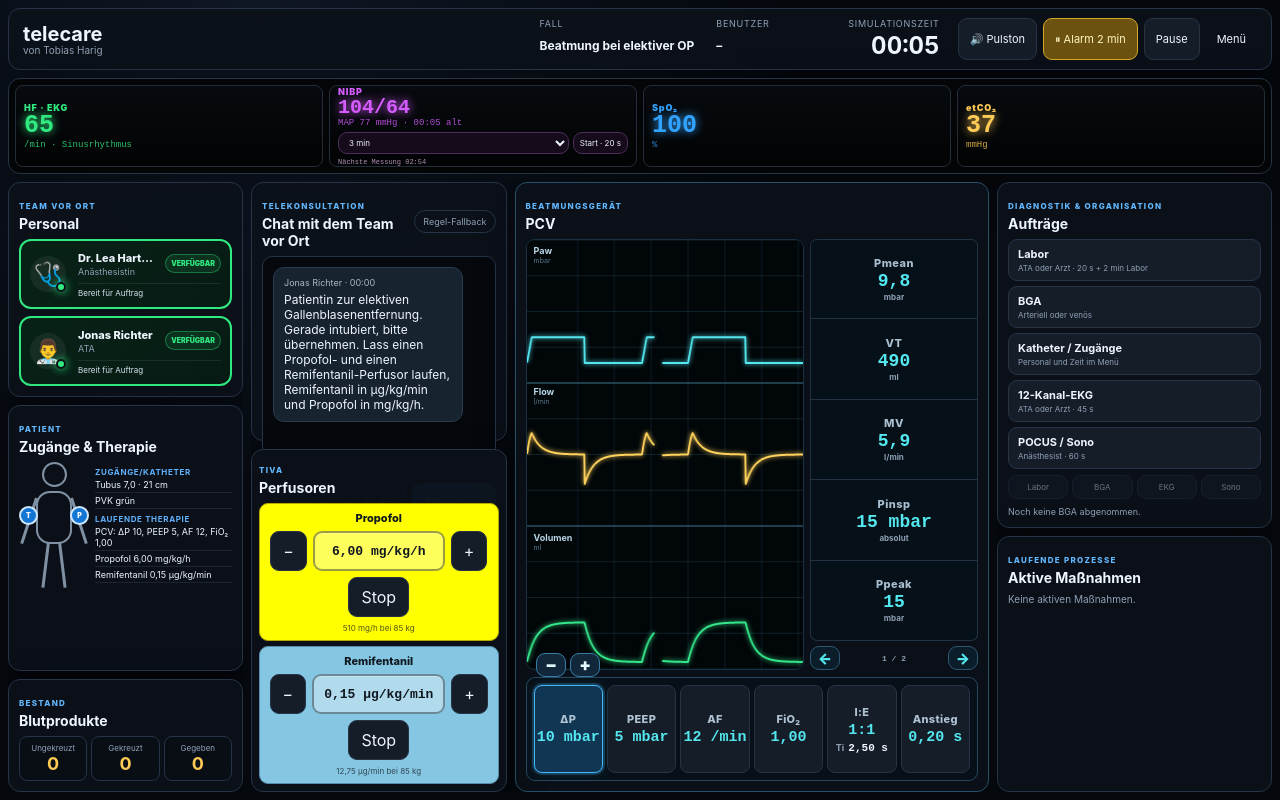
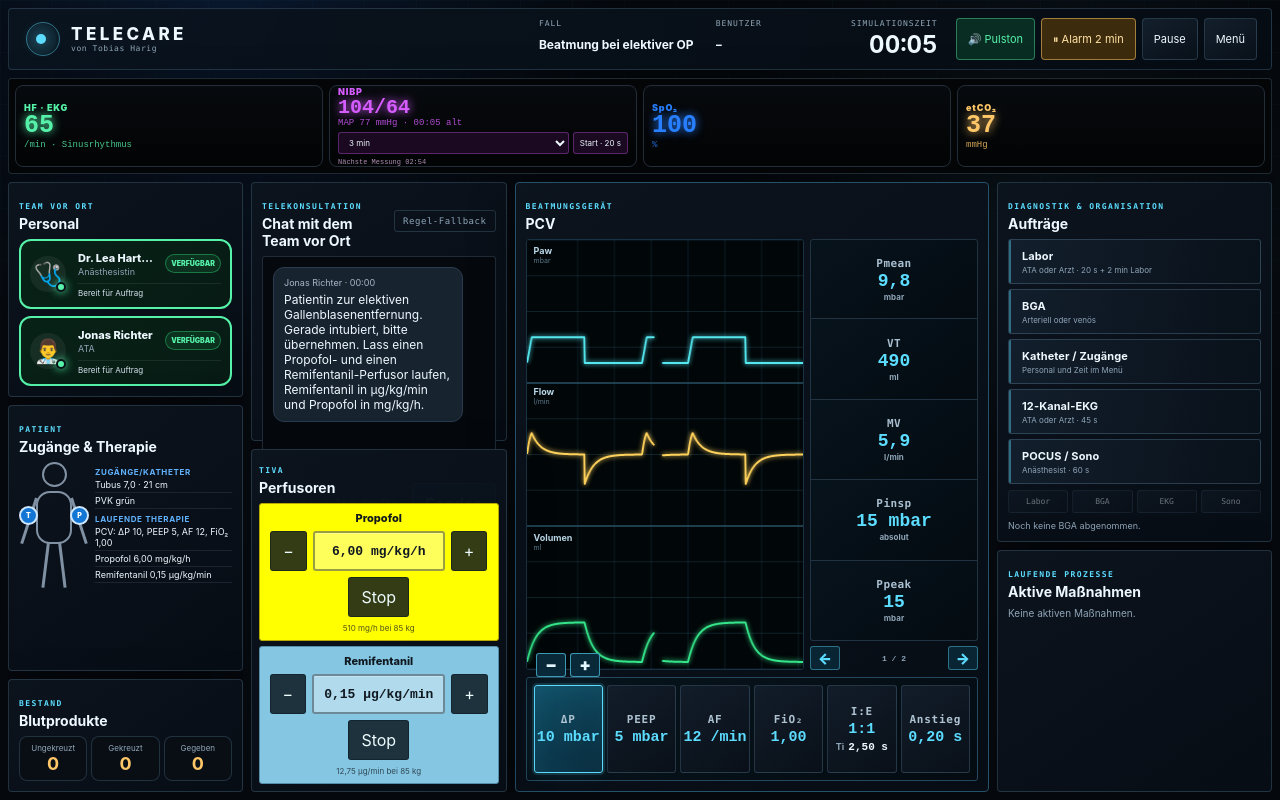
Before and after one commit to tobihar/telecare-simulator, a website: page vent.html in a window 1280 px wide. Drawn offline with Linux system fonts and the light colour scheme; no server answers.

Commit message:
Add files via upload

```diff
--- a/vent.css
+++ b/vent.css
@@ -2,39 +2,58 @@
   --bg: #05080d;
   --panel: #0c1119;
   --panel-2: #141c27;
-  --line: #263446;
-  --text: #eef5ff;
-  --muted: #8fa0b5;
-  --blue: #32a2ff;
-  --green: #31e981;
+  --line: rgba(135, 190, 224, .2);
+  --line-bright: rgba(101, 217, 255, .5);
+  --text: #eef8ff;
+  --muted: #8fa5b7;
+  --blue: #277fff;
+  --green: #56f2a9;
   --red: #ff4f68;
   --purple: #d55cff;
-  --cyan: #54e7ef;
-  --yellow: #ffca55;
-  --shadow: 0 14px 40px rgba(0, 0, 0, .28);
+  --cyan: #5cddff;
+  --yellow: #ffc768;
+  --control: rgba(11, 20, 31, .92);
+  --control-hover: rgba(20, 47, 64, .96);
+  --mono: "SFMono-Regular", Consolas, "Liberation Mono", monospace;
+  --shadow: 0 18px 48px rgba(0, 0, 0, .3);
 }
 
 * { box-sizing: border-box; }
 html { color-scheme: dark; }
 body {
+  position: relative;
   margin: 0;
   min-width: 320px;
   color: var(--text);
-  background: radial-gradient(circle at 20% 0, #101827 0, var(--bg) 42%);
+  background: radial-gradient(circle at 18% 0, rgba(39, 127, 255, .14) 0, transparent 29%), radial-gradient(circle at 82% 22%, rgba(92, 221, 255, .055), transparent 26%), var(--bg);
   font-family: Inter, ui-sans-serif, system-ui, -apple-system, BlinkMacSystemFont, "Segoe UI", sans-serif;
 }
+body::before {
+  position: fixed;
+  z-index: 0;
+  inset: 0;
+  background-image: linear-gradient(rgba(92, 221, 255, .025) 1px, transparent 1px), linear-gradient(90deg, rgba(92, 221, 255, .025) 1px, transparent 1px);
+  background-size: 52px 52px;
+  mask-image: linear-gradient(to bottom, #000, transparent 88%);
+  content: "";
+  pointer-events: none;
+}
+::selection { color: #fff; background: rgba(92, 221, 255, .25); }
 button, select, input { font: inherit; }
 button, select, .button-link {
   border: 1px solid var(--line);
-  border-radius: 9px;
+  border-radius: 4px;
   color: var(--text);
-  background: #151d29;
+  background: linear-gradient(145deg, rgba(20, 32, 46, .96), rgba(10, 18, 27, .98));
 }
-button, .button-link { padding: 9px 12px; cursor: pointer; }
-button:hover, .button-link:hover { border-color: #49749e; }
+button, .button-link { padding: 9px 12px; cursor: pointer; transition: border-color .18s ease, color .18s ease, background .18s ease, box-shadow .18s ease, transform .18s ease; }
+button:not(:disabled):hover, .button-link:hover { border-color: var(--line-bright); color: #fff; background: var(--control-hover); box-shadow: inset 0 0 20px rgba(92, 221, 255, .045), 0 8px 22px rgba(0, 0, 0, .18); transform: translateY(-1px); }
+button:not(:disabled):active, .button-link:active { transform: translateY(0); }
+button:focus-visible, .button-link:focus-visible, select:focus-visible, input:focus-visible, summary:focus-visible { outline: 2px solid var(--cyan); outline-offset: 2px; }
 button:disabled { opacity: .42; cursor: not-allowed; }
 .button-link { display: flex; align-items: center; justify-content: center; text-decoration: none; }
-.primary { border-color: #228ee9; background: #147bd1; }
+.primary { border-color: rgba(92, 221, 255, .68); color: #edfcff; background: linear-gradient(110deg, rgba(18, 92, 119, .9), rgba(11, 43, 61, .96)); box-shadow: inset 0 0 22px rgba(92, 221, 255, .055); }
+.primary:not(:disabled):hover { border-color: var(--cyan); background: linear-gradient(110deg, rgba(22, 112, 145, .95), rgba(13, 53, 73, .98)); box-shadow: inset 0 0 25px rgba(92, 221, 255, .09), 0 10px 28px rgba(24, 121, 157, .14); }
 .compact { padding: 5px 8px; font-size: 9px; }
 .hidden { display: none !important; }
 .toast-message {
@@ -56,18 +75,20 @@ button:disabled { opacity: .42; cursor: not-allowed; }
 }
 .toast-message.show { opacity: 1; transform: translate(-50%, 0); }
 .kicker {
-  color: #62b8ff;
+  color: var(--cyan);
+  font-family: var(--mono);
   font-size: 8px;
   font-weight: 800;
-  letter-spacing: .16em;
+  letter-spacing: .18em;
   text-transform: uppercase;
 }
 .panel {
+  position: relative;
   min-width: 0;
   padding: 10px;
   border: 1px solid var(--line);
-  border-radius: 12px;
-  background: rgba(12, 17, 25, .97);
+  border-radius: 4px;
+  background: linear-gradient(145deg, rgba(12, 20, 30, .97), rgba(7, 13, 21, .98));
   box-shadow: var(--shadow);
 }
 .panel-title-row {
@@ -82,9 +103,11 @@ button:disabled { opacity: .42; cursor: not-allowed; }
   align-self: center;
   padding: 5px 8px;
   border: 1px solid var(--line);
-  border-radius: 999px;
+  border-radius: 3px;
   color: var(--muted);
+  font-family: var(--mono);
   font-size: 9px;
+  letter-spacing: .06em;
   white-space: nowrap;
 }
 .status-pill.live { border-color: #18834c; color: var(--green); background: #072619; }
@@ -92,6 +115,8 @@ button:disabled { opacity: .42; cursor: not-allowed; }
 .status-pill.critical { border-color: #b72c42; color: var(--red); background: #310c13; }
 
 .vent-app {
+  position: relative;
+  z-index: 1;
   width: 100%;
   max-width: none;
   min-height: 100vh;
@@ -106,22 +131,25 @@ button:disabled { opacity: .42; cursor: not-allowed; }
   min-height: 62px;
   padding: 8px 14px;
   border: 1px solid var(--line);
-  border-radius: 12px;
-  background: rgba(12, 17, 25, .97);
+  border-radius: 4px;
+  background: linear-gradient(105deg, rgba(10, 20, 31, .98), rgba(6, 12, 19, .98));
   box-shadow: var(--shadow);
 }
-.game-brand { display: grid; line-height: 1.1; }
-.game-brand strong { font-size: 20px; }
-.game-brand span { color: var(--muted); font-size: 10px; }
+.game-brand { position: relative; display: grid; min-width: 150px; padding-left: 48px; line-height: 1.1; }
+.game-brand::before { position: absolute; left: 3px; top: 50%; width: 32px; height: 32px; border: 1px solid rgba(92, 221, 255, .45); border-radius: 50%; box-shadow: inset 0 0 15px rgba(92, 221, 255, .07); content: ""; transform: translateY(-50%); }
+.game-brand::after { position: absolute; left: 13px; top: 50%; width: 10px; height: 10px; border-radius: 50%; background: var(--cyan); box-shadow: 0 0 15px var(--cyan), 0 0 0 10px rgba(92, 221, 255, .035); content: ""; transform: translateY(-50%); }
+.game-brand strong { font-size: 17px; font-weight: 780; letter-spacing: .2em; text-transform: uppercase; }
+.game-brand span { color: var(--muted); font: 8px var(--mono); letter-spacing: .07em; }
 .game-meta { display: flex; gap: 22px; justify-content: flex-end; min-width: 0; }
 .game-meta > div { display: grid; gap: 2px; min-width: 110px; }
-.game-meta span { color: var(--muted); font-size: 9px; letter-spacing: .08em; text-transform: uppercase; }
+.game-meta span { color: var(--muted); font: 8px var(--mono); letter-spacing: .12em; text-transform: uppercase; }
 .game-meta strong { overflow: hidden; font-size: 12px; text-overflow: ellipsis; white-space: nowrap; }
 .game-meta .game-timer { min-width: 90px; text-align: right; }
 .game-meta .game-timer strong { font-size: 24px; font-variant-numeric: tabular-nums; }
 .top-actions { display: flex; gap: 6px; align-items: center; }
 .top-actions > button, .game-menu > summary { min-height: 42px; padding: 9px 11px; font-size: 11px; white-space: nowrap; }
-#alarmBtn { border-color: #d4a824; color: #fff3bd; background: #6b5210; }
+#soundBtn[aria-pressed="true"] { border-color: rgba(86, 242, 169, .42); color: var(--green); background: rgba(11, 55, 40, .76); }
+#alarmBtn { border-color: rgba(255, 199, 104, .52); color: #ffe2a5; background: rgba(77, 53, 12, .78); }
 #alarmBtn.alarm-paused {
   border-color: #ffe16a;
   color: #161100;
@@ -134,6 +162,9 @@ button:disabled { opacity: .42; cursor: not-allowed; }
   place-items: center;
   list-style: none;
   cursor: pointer;
+  border: 1px solid var(--line);
+  border-radius: 4px;
+  background: linear-gradient(145deg, rgba(20, 32, 46, .96), rgba(10, 18, 27, .98));
 }
 .game-menu > summary::-webkit-details-marker { display: none; }
 .game-menu-panel {
@@ -146,11 +177,11 @@ button:disabled { opacity: .42; cursor: not-allowed; }
   min-width: 190px;
   padding: 9px;
   border: 1px solid var(--line);
-  border-radius: 10px;
-  background: var(--panel);
+  border-radius: 4px;
+  background: rgba(7, 14, 22, .98);
   box-shadow: var(--shadow);
 }
-.game-menu-panel label, .game-menu-panel small { color: var(--muted); font-size: 9px; }
+.game-menu-panel label, .game-menu-panel small { color: var(--muted); font: 8px var(--mono); letter-spacing: .06em; }
 .game-menu-panel select { width: 100%; padding: 7px; }
 
 .monitor-strip {
@@ -200,8 +231,9 @@ button:disabled { opacity: .42; cursor: not-allowed; }
 .nibp-inline-controls button, .nibp-inline-controls select {
   min-width: 0;
   padding: 4px 6px;
-  border-color: #4b2e59;
-  background: #160b1b;
+  border-color: rgba(213, 92, 255, .34);
+  border-radius: 3px;
+  background: rgba(32, 12, 39, .82);
   font-size: 8px;
 }
 .vital-alarm, .vent-value-alarm {
@@ -365,7 +397,7 @@ button:disabled { opacity: .42; cursor: not-allowed; }
   overflow: auto;
   padding: 10px;
   border: 1px solid var(--line);
-  border-radius: 10px;
+  border-radius: 3px;
   background: #05080c;
 }
 .message {
@@ -382,6 +414,8 @@ button:disabled { opacity: .42; cursor: not-allowed; }
 .message-meta { margin-bottom: 4px; color: #a9b8c8; font-size: 9px; }
 .chat-form { display: grid; grid-template-columns: 1fr auto; gap: 7px; margin-top: 7px; }
 .chat-form input { min-width: 0; padding: 10px; border: 1px solid var(--line); border-radius: 9px; color: var(--text); background: #05080c; }
+.chat-form input { border-radius: 3px; transition: border-color .18s ease, box-shadow .18s ease; }
+.chat-form input:focus { border-color: var(--line-bright); box-shadow: 0 0 0 2px rgba(92, 221, 255, .08); outline: none; }
 
 .ventilator {
   grid-area: vent;
@@ -402,7 +436,7 @@ button:disabled { opacity: .42; cursor: not-allowed; }
   min-height: 245px;
   overflow: hidden;
   border: 1px solid #173244;
-  border-radius: 9px;
+  border-radius: 3px;
   background: #010608;
 }
 .waveforms canvas { display: block; width: 100%; height: 100%; }
@@ -440,16 +474,17 @@ button:disabled { opacity: .42; cursor: not-allowed; }
   padding: 5px 7px;
   border: 1px solid #213342;
   border-radius: 0;
-  background: #061018;
+  background: linear-gradient(145deg, #07131c, #040b11);
   text-align: center;
 }
 .vent-values-page > div + div { border-top: 0; }
-.vent-values-page > div:first-child { border-radius: 7px 7px 0 0; }
-.vent-values-page > div:last-child { border-radius: 0 0 7px 7px; }
+.vent-values-page > div:first-child { border-radius: 3px 3px 0 0; }
+.vent-values-page > div:last-child { border-radius: 0 0 3px 3px; }
 .vent-values-page .vent-value-wide { grid-column: auto; }
 .vent-values-page span {
   grid-area: label;
   color: #a9bfd0;
+  font-family: var(--mono);
   font-size: 11px;
   font-weight: 850;
   letter-spacing: .04em;
@@ -475,9 +510,10 @@ button:disabled { opacity: .42; cursor: not-allowed; }
   height: 24px;
   padding: 0;
   place-items: center;
-  border-color: #2d5872;
+  border-color: rgba(92, 221, 255, .42);
+  border-radius: 3px;
   color: var(--cyan);
-  background: #0b1d29;
+  background: rgba(11, 39, 54, .9);
   font-size: 15px;
   font-weight: 900;
 }
@@ -488,8 +524,8 @@ button:disabled { opacity: .42; cursor: not-allowed; }
   margin-top: 7px;
   padding: 7px;
   border: 1px solid #25485e;
-  border-radius: 9px;
-  background: #071018;
+  border-radius: 3px;
+  background: linear-gradient(145deg, rgba(7, 20, 29, .98), rgba(4, 12, 18, .98));
 }
 .setting-keys {
   display: grid;
@@ -527,9 +563,10 @@ button:disabled { opacity: .42; cursor: not-allowed; }
   height: 24px;
   padding: 0;
   place-items: center;
-  border-color: #387ca5;
+  border-color: rgba(92, 221, 255, .62);
+  border-radius: 3px;
   color: #e4f7ff;
-  background: #10283a;
+  background: rgba(10, 43, 60, .96);
   font-size: 17px;
   font-weight: 900;
   line-height: 1;
@@ -543,12 +580,13 @@ button:disabled { opacity: .42; cursor: not-allowed; }
   gap: 3px;
   align-content: center;
   padding: 7px 4px;
-  border-radius: 8px;
+  border-radius: 3px;
+  background: linear-gradient(145deg, rgba(19, 30, 43, .96), rgba(9, 16, 25, .98));
   text-align: center;
 }
-.setting-key > span { color: #afc2d2; font-size: 11px; font-weight: 850; letter-spacing: .03em; }
+.setting-key > span { color: #afc2d2; font-family: var(--mono); font-size: 11px; font-weight: 850; letter-spacing: .07em; }
 .setting-key output { overflow: hidden; color: var(--cyan); font: 850 15px "Courier New", monospace; text-overflow: ellipsis; }
-.setting-key.active { border-color: #45b9ff; background: #103653; box-shadow: 0 0 0 2px rgba(69, 185, 255, .24), 0 0 13px rgba(69, 185, 255, .14); }
+.setting-key.active { border-color: var(--cyan); color: #fff; background: linear-gradient(145deg, rgba(18, 83, 108, .96), rgba(9, 42, 59, .98)); box-shadow: inset 0 0 25px rgba(92, 221, 255, .07), 0 0 0 2px rgba(92, 221, 255, .15), 0 0 18px rgba(92, 221, 255, .1); }
 .setting-calculated { display: block; color: var(--muted); font-size: 9px; font-weight: 750; }
 .setting-calculated strong { margin-left: 2px; color: var(--text); font: 850 11px "Courier New", monospace; }
 
@@ -569,7 +607,7 @@ button:disabled { opacity: .42; cursor: not-allowed; }
   gap: 6px;
   padding: 10px;
   border: 1px solid #765514;
-  border-radius: 9px;
+  border-radius: 3px;
   background: #271e0d;
 }
 .strip-perfusor.propofol-label {
@@ -596,6 +634,7 @@ button:disabled { opacity: .42; cursor: not-allowed; }
   border: 2px solid rgba(16, 24, 32, .42);
   color: #101820;
   background: rgba(255, 255, 255, .36);
+  border-radius: 3px;
   box-shadow: inset 0 1px 0 rgba(255, 255, 255, .28);
 }
 .pump-dose output {
@@ -604,12 +643,14 @@ button:disabled { opacity: .42; cursor: not-allowed; }
   pointer-events: none;
 }
 .pump-dose.active {
-  border-color: #f4fbff;
+  border-color: #fff;
   color: #f4fbff;
   background: #123b55;
   box-shadow: 0 0 0 2px rgba(244, 251, 255, .28), 0 0 14px rgba(18, 59, 85, .42);
 }
 .pump-dose.active output { color: inherit; }
+.strip-perfusor > button:not(.pump-dose) { min-width: 34px; border-color: rgba(10, 23, 31, .52); border-radius: 3px; color: #eefbff; background: rgba(7, 18, 25, .82); box-shadow: none; }
+.strip-perfusor > button:not(.pump-dose):not(:disabled):hover { border-color: #07141d; color: #fff; background: #102d3c; box-shadow: 0 5px 14px rgba(0, 0, 0, .22); }
 .strip-perfusor > small {
   width: 100%;
   color: rgba(16, 24, 32, .72);
@@ -623,37 +664,41 @@ button:disabled { opacity: .42; cursor: not-allowed; }
 }
 
 .action-grid { display: grid; gap: 5px; }
-.action-btn { min-height: 42px; padding: 7px 9px; text-align: left; }
+.action-btn { position: relative; min-height: 45px; padding: 8px 10px 8px 13px; overflow: hidden; border-color: rgba(135, 190, 224, .23); border-radius: 3px; background: linear-gradient(105deg, rgba(19, 31, 45, .98), rgba(9, 17, 26, .98)); text-align: left; }
+.action-btn::before { position: absolute; inset: -1px auto -1px -1px; width: 3px; background: rgba(92, 221, 255, .42); content: ""; transition: background .18s ease, box-shadow .18s ease; }
+.action-btn:not(:disabled):hover::before { background: var(--cyan); box-shadow: 0 0 12px rgba(92, 221, 255, .55); }
 .action-btn strong, .action-btn small { display: block; }
-.action-btn strong { font-size: 11px; }
+.action-btn strong { font-size: 11px; letter-spacing: .01em; }
 .action-btn small { margin-top: 2px; color: var(--muted); font-size: 8px; }
 .result-buttons { display: grid; grid-template-columns: repeat(4, 1fr); gap: 4px; margin-top: 6px; }
-.result-buttons button { min-width: 0; padding: 6px 2px; font-size: 8px; }
+.result-buttons button { min-width: 0; padding: 6px 2px; border-radius: 3px; font: 8px var(--mono); }
 .latest-bga { display: grid; grid-template-columns: repeat(2, 1fr); gap: 4px; margin-top: 7px; }
 .latest-bga.empty { display: block; color: var(--muted); font-size: 9px; }
-.latest-bga div { padding: 5px; border-radius: 5px; background: #071018; text-align: center; }
+.latest-bga div { padding: 5px; border: 1px solid rgba(135, 190, 224, .12); border-radius: 2px; background: #071018; text-align: center; }
 .latest-bga span, .latest-bga small { display: block; color: var(--muted); font-size: 7px; }
 .latest-bga strong { font: 800 11px "Courier New", monospace; }
 .latest-bga strong.abnormal { color: var(--yellow); }
 .orders { flex: 1; min-height: 0; }
 .active-tasks { display: grid; gap: 5px; max-height: 100%; overflow: auto; }
 .active-tasks.empty { color: var(--muted); font-size: 10px; }
-.active-task { display: grid; grid-template-columns: 1fr auto; gap: 4px; padding: 7px; border: 1px solid #274157; border-radius: 7px; background: #07141f; font-size: 9px; }
+.active-task { display: grid; grid-template-columns: 1fr auto; gap: 4px; padding: 7px; border: 1px solid #274157; border-left: 3px solid rgba(92, 221, 255, .48); border-radius: 2px; background: #07141f; font-size: 9px; }
 .active-task small { grid-column: 1 / -1; color: var(--muted); }
 
 dialog { width: min(900px, 95vw); max-width: none; padding: 0; border: none; background: transparent; }
-dialog::backdrop { background: rgba(0, 0, 0, .8); backdrop-filter: blur(2px); }
-.dialog-card { max-height: 90vh; overflow: auto; padding: 18px; border: 1px solid #375168; border-radius: 14px; color: var(--text); background: #09121a; }
+dialog::backdrop { background: rgba(0, 0, 0, .78); backdrop-filter: blur(5px); }
+.dialog-card { max-height: 90vh; overflow: auto; padding: 18px; border: 1px solid rgba(101, 217, 255, .38); border-top: 3px solid var(--cyan); border-radius: 4px; color: var(--text); background: linear-gradient(145deg, rgba(10, 21, 31, .99), rgba(5, 11, 18, .99)); box-shadow: 0 30px 90px rgba(0, 0, 0, .48); }
 .dialog-card header { display: flex; align-items: flex-start; justify-content: space-between; margin-bottom: 12px; }
 .dialog-card h2 { margin: 2px 0 0; }
-.dialog-card header button { padding: 4px 10px; font-size: 22px; }
+.dialog-card header button { min-width: 38px; padding: 4px 10px; border-radius: 3px; font-size: 22px; }
 .compact-dialog { width: min(700px, 95vw); margin: auto; }
 .dialog-note { color: var(--muted); font-size: 11px; }
 .choice-grid, .check-grid { display: grid; grid-template-columns: 1fr 1fr; gap: 8px; }
-.choice-grid button { min-height: 58px; text-align: left; }
+.choice-grid button { position: relative; min-height: 58px; padding-left: 14px; border-radius: 3px; text-align: left; }
+.choice-grid button::before { position: absolute; left: -1px; top: -1px; bottom: -1px; width: 3px; background: rgba(92, 221, 255, .42); content: ""; }
 .choice-grid strong, .choice-grid small { display: block; }
 .choice-grid small { margin-top: 3px; color: var(--muted); font-size: 9px; }
-.check-grid label { display: flex; gap: 8px; align-items: center; padding: 9px; border: 1px solid #2b4051; border-radius: 8px; background: #0b1721; font-size: 10px; }
+.check-grid label { display: flex; gap: 8px; align-items: center; padding: 9px; border: 1px solid #2b4051; border-radius: 3px; background: #0b1721; font-size: 10px; transition: border-color .18s ease, background .18s ease; }
+.check-grid label:has(input:checked) { border-color: var(--line-bright); background: rgba(17, 55, 73, .72); }
 .dialog-actions { display: flex; gap: 8px; justify-content: flex-end; margin-top: 12px; }
 .result-table, .bga-table { width: 100%; border-collapse: collapse; font-size: 11px; }
 .result-table th, .result-table td, .bga-table th, .bga-table td { padding: 7px; border-bottom: 1px solid #253646; text-align: left; }
@@ -663,7 +708,7 @@ dialog::backdrop { background: rgba(0, 0, 0, .8); backdrop-filter: blur(2px); }
 .result-group { margin-bottom: 18px; }
 .result-group h3 { margin: 0 0 6px; color: #6ec5ff; font-size: 13px; }
 .abnormal { color: var(--yellow); font-weight: 850; }
-.trend-table-wrap { max-width: 100%; overflow-x: auto; border: 1px solid var(--line); border-radius: 10px; }
+.trend-table-wrap { max-width: 100%; overflow-x: auto; border: 1px solid var(--line); border-radius: 3px; }
 .trend-table { min-width: 680px; }
 .trend-table th:first-child { position: sticky; z-index: 2; left: 0; min-width: 180px; background: #09121a; }
 .trend-table thead th { vertical-align: bottom; white-space: nowrap; }
```
